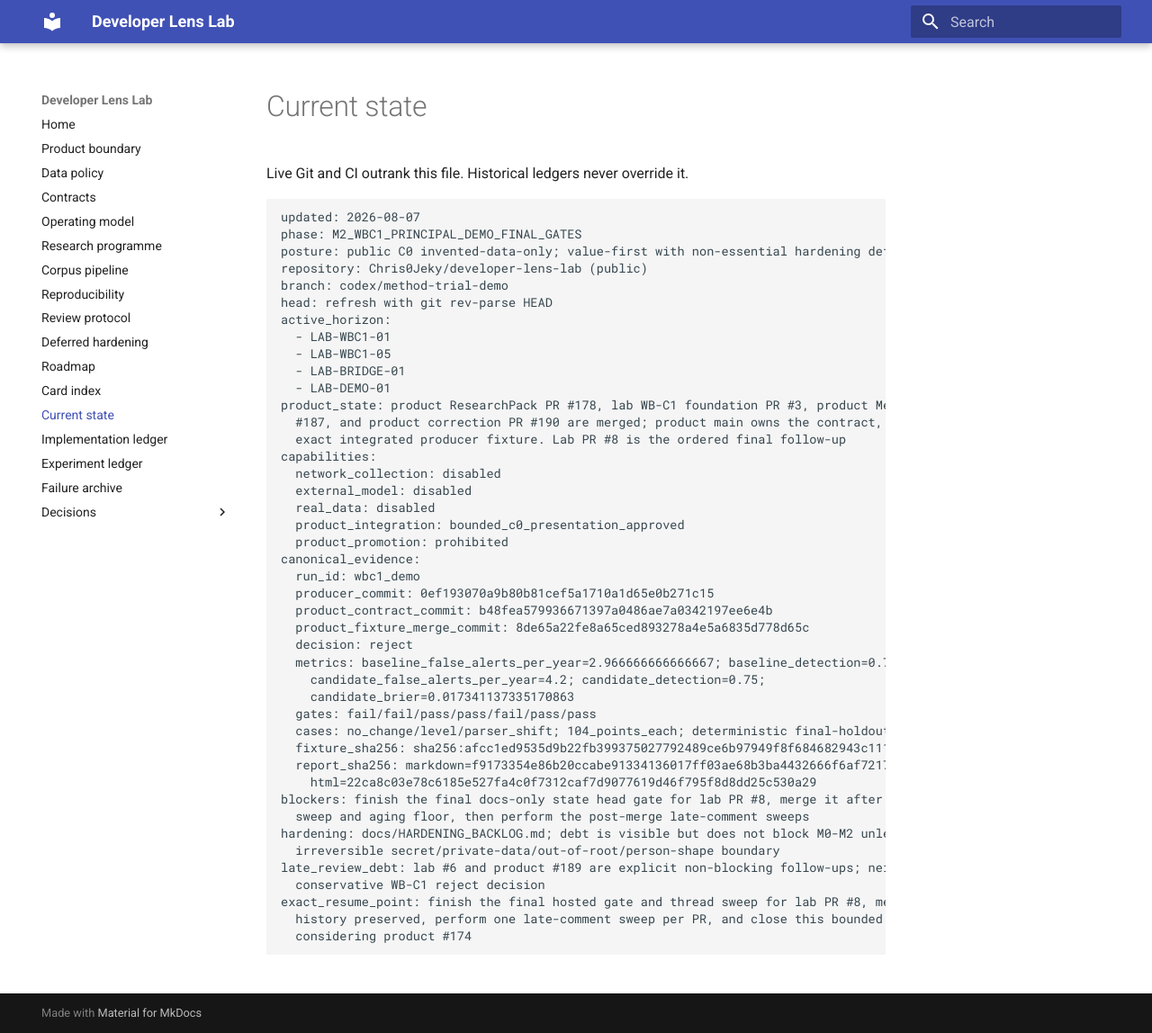
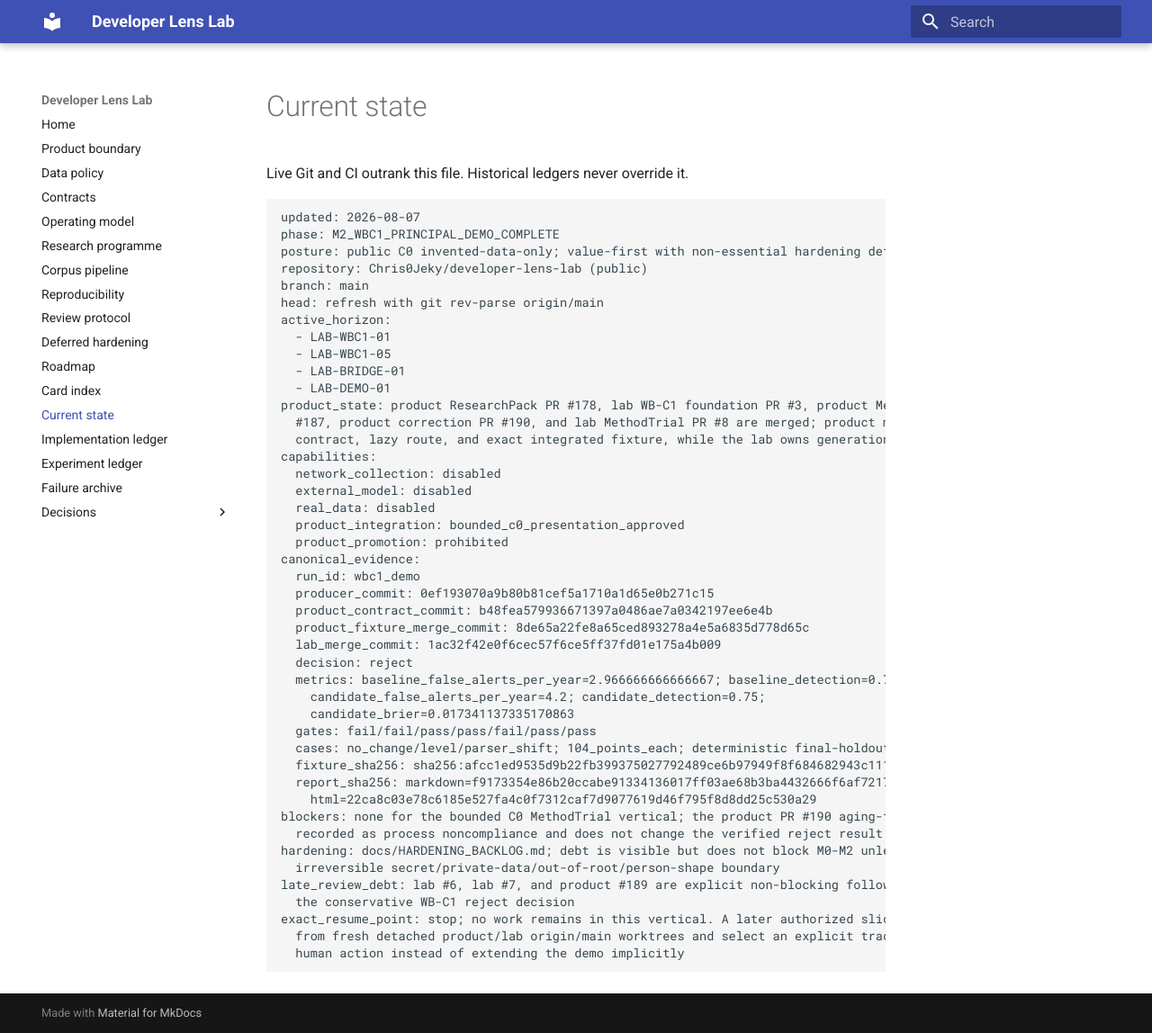
Before and after one commit to Chris0Jeky/developer-lens-lab, an MkDocs documentation site: the page built from docs/CURRENT_STATE.md, in a window 1280 px wide and 1148 px high. Shown: the whole window at 90% size. Built offline with MkDocs 1.6.1 and Material for MkDocs 9.7.7, drawn with Linux system fonts in a browser that asks for light colours.

Commit message:
Correct MethodTrial closeout evidence

````diff
--- a/docs/CURRENT_STATE.md
+++ b/docs/CURRENT_STATE.md
@@ -4,19 +4,19 @@ Live Git and CI outrank this file. Historical ledgers never override it.
 
 ```yaml
 updated: 2026-08-07
-phase: M2_WBC1_PRINCIPAL_DEMO_FINAL_GATES
+phase: M2_WBC1_PRINCIPAL_DEMO_COMPLETE
 posture: public C0 invented-data-only; value-first with non-essential hardening deferred
 repository: Chris0Jeky/developer-lens-lab (public)
-branch: codex/method-trial-demo
-head: refresh with git rev-parse HEAD
+branch: main
+head: refresh with git rev-parse origin/main
 active_horizon:
   - LAB-WBC1-01
   - LAB-WBC1-05
   - LAB-BRIDGE-01
   - LAB-DEMO-01
 product_state: product ResearchPack PR #178, lab WB-C1 foundation PR #3, product MethodTrial PR
-  #187, and product correction PR #190 are merged; product main owns the contract, lazy route, and
-  exact integrated producer fixture. Lab PR #8 is the ordered final follow-up
+  #187, product correction PR #190, and lab MethodTrial PR #8 are merged; product main owns the
+  contract, lazy route, and exact integrated fixture, while the lab owns generation/evaluation
 capabilities:
   network_collection: disabled
   external_model: disabled
@@ -28,6 +28,7 @@ canonical_evidence:
   producer_commit: 0ef193070a9b80b81cef5a1710a1d65e0b271c15
   product_contract_commit: b48fea579936671397a0486ae7a0342197ee6e4b
   product_fixture_merge_commit: 8de65a22fe8a65ced893278a4e5a6835d778d65c
+  lab_merge_commit: 1ac32f42e0f6cec57f6ce5ff37fd01e175a4b009
   decision: reject
   metrics: baseline_false_alerts_per_year=2.966666666666667; baseline_detection=0.75;
     candidate_false_alerts_per_year=4.2; candidate_detection=0.75;
@@ -37,13 +38,13 @@ canonical_evidence:
   fixture_sha256: sha256:afcc1ed9535d9b22fb399375027792489ce6b97949f8f684682943c11152b5f9
   report_sha256: markdown=f9173354e86b20ccabe91334136017ff03ae68b3ba4432666f6af72172fb11b8;
     html=22ca8c03e78c6185e527fa4c0f7312caf7d9077619d46f795f8d8dd25c530a29
-blockers: finish the final docs-only state head gate for lab PR #8, merge it after its review/thread
-  sweep and aging floor, then perform the post-merge late-comment sweeps
+blockers: none for the bounded C0 MethodTrial vertical; the product PR #190 aging-floor miss is
+  recorded as process noncompliance and does not change the verified reject result
 hardening: docs/HARDENING_BACKLOG.md; debt is visible but does not block M0-M2 unless it crosses an
   irreversible secret/private-data/out-of-root/person-shape boundary
-late_review_debt: lab #6 and product #189 are explicit non-blocking follow-ups; neither changes the
-  conservative WB-C1 reject decision
-exact_resume_point: finish the final hosted gate and thread sweep for lab PR #8, merge it with
-  history preserved, perform one late-comment sweep per PR, and close this bounded programme before
-  considering product #174
+late_review_debt: lab #6, lab #7, and product #189 are explicit non-blocking follow-ups; none changes
+  the conservative WB-C1 reject decision
+exact_resume_point: stop; no work remains in this vertical. A later authorized slice should start
+  from fresh detached product/lab origin/main worktrees and select an explicit tracked residual or
+  human action instead of extending the demo implicitly
 ```
````
Also changed, not shown: docs/IMPLEMENTATION_LEDGER.md (+16 -7 lines).
